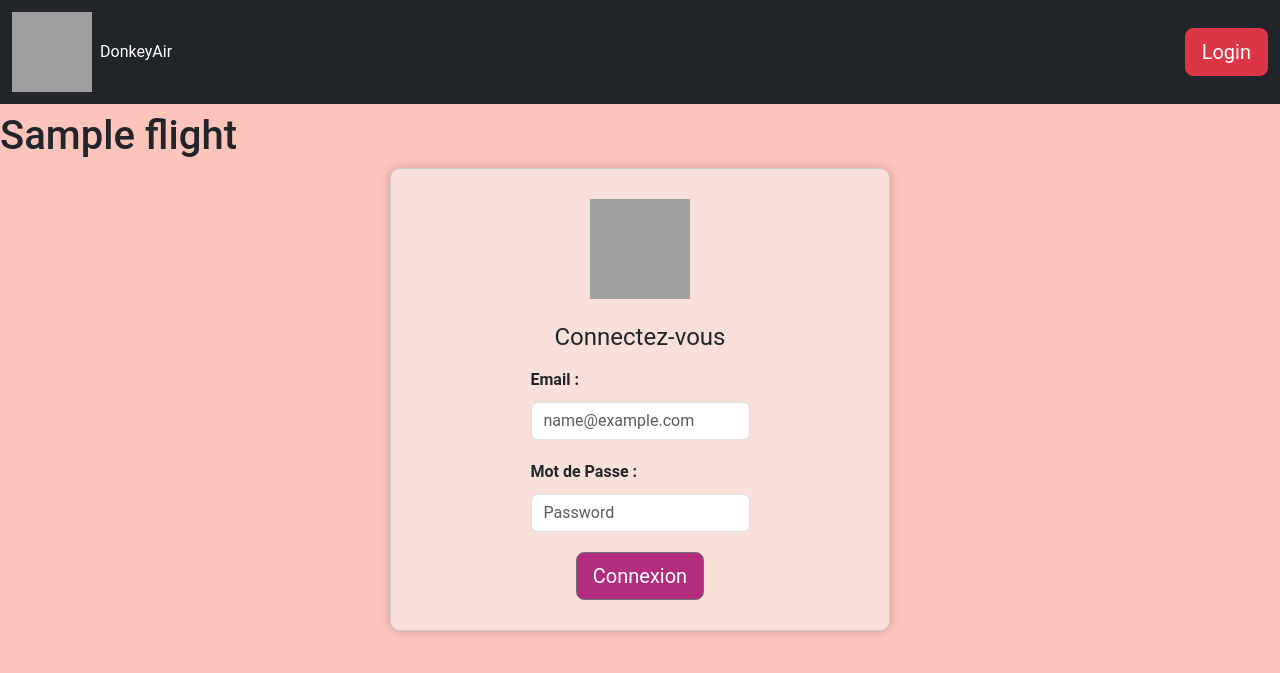
After one commit to MarinePayet/DonkeyAir, a PHP site: template View/user/login.html.php in a window 1280 px wide. The commit adds this page. Shown: the top 673 px of the page. Run offline with PHP 8.4, Linux system fonts and the light colour scheme; the template is opened without the code that fills it: most values are stand-ins (such as "Sample title", 1, 10 or a date in 2020); grey boxes are pictures that could not be loaded.

Commit message:
ok connexion

```diff
--- a/View/header.html.php
+++ b/View/header.html.php
@@ -5,8 +5,44 @@
     <meta http-equiv="X-UA-Compatible" content="IE=edge">
     <meta name="viewport" content="width=device-width, initial-scale=1.0">
     <link href="https://cdn.jsdelivr.net/npm/bootstrap@5.3.0-alpha3/dist/css/bootstrap.min.css" rel="stylesheet" integrity="sha384-KK94CHFLLe+nY2dmCWGMq91rCGa5gtU4mk92HdvYe+M/SXH301p5ILy+dN9+nJOZ" crossorigin="anonymous">
+    <link rel="stylesheet" href="style.css">
+    <link rel="shortcut icon" href="myphp/img/DONKEY AIR.svg" type="image/x-icon">
     <title><?php echo $flight; ?></title>
 </head>
+<nav class="p-1 mb-2 bg-dark text-white">
+
+        <div class="d-flex">
+            <div class="p-2">
+            <a class="navbar-brand" href="homepage.php"><img src="myphp/img/DONKEY AIR.svg" alt="Logo" width="80" height="80"></a></div>
+            <div class="align-self-center">DonkeyAir</div>
+            <div class="p-2 flex-grow-1">
+            <p class="fw-bold"></p>
+            </div>
+
+            <?php
+    session_start();
+    if(empty($_SESSION['name'])){
+        ?><div class="align-self-center">
+                <div class="p-2"><a class="btn btn-danger btn-lg" href="login.php" role="button">Login</a></div>
+            </div> <?php
+    } else {
+
+
+        ?>
+        <div class="align-self-center">
+            <div class="p-2">
+                <?php echo "Coucou " . $_SESSION['name'];?>
+                <a class="btn btn-secondary btn-lg" href="history.php" role="button">Historique</a>
+                <a class="btn btn-secondary btn-lg" href="logout.php" role="button">Log out</a>
+            </div>
+        </div>
+    <?php } ?>
+
+
+
+
+        </div>
+    </nav>
 <body>
 
     <h1><?php echo $flight; ?></h1>
--- /dev/null
+++ b/View/style.css
@@ -0,0 +1,242 @@
+body {
+    background-color: rgb(252, 196, 186);
+
+    font-family: 'Roboto', sans-serif;
+
+}
+
+h2{
+    text-align: center;
+}
+
+.container {
+    display: flex;
+    justify-content: center;
+    align-items: center;
+}
+
+.form-box {
+    width: 100%;
+    max-width: 500px;
+    margin: 0 auto;
+    background-color: #f8f8f88b;
+    padding: 30px;
+    border-radius: 10px;
+
+  }
+
+.form-pax {
+    margin-bottom: 20px;
+  }
+
+
+form {
+    display: flex;
+    flex-direction: column;
+    align-items: center;
+    max-width: 500px;
+    margin: 0 auto;
+  }
+
+  .form-pax {
+    display: flex;
+    flex-direction: column;
+    margin-bottom: 20px;
+    width: 100%;
+  }
+
+  label {
+    font-weight: bold;
+    margin-bottom: 10px;
+  }
+
+  input, select {
+    padding: 10px;
+    border: 1px solid #ccc;
+    border-radius: 5px;
+    width: 100%;
+  }
+
+  .radio-pax{
+    display: flex;
+    flex-direction: row;
+    justify-content: space-between;
+    width: 100%;
+  }
+
+  input[type="radio"] {
+    margin-right: 5px;
+  }
+
+  input[type="submit"] {
+    background-color: #b22d7d;
+    color: white;
+    border: none;
+    border-radius: 5px;
+    padding: 10px;
+    margin-top: 20px;
+    cursor: pointer;
+  }
+
+  input[type="submit"]:hover {
+    background-color: #b22d7d;
+  }
+
+  @media (max-width: 600px) {
+    form {
+      max-width: 100%;
+    }
+  }
+
+
+
+.btn-custom {
+
+    background-color: #b22d7d;
+    color: white;
+
+}
+.container-lg{
+
+  background-color: #f8f8f88b;
+  border-radius: 10px;
+  width: 100%;
+  max-width: 1000px;
+  margin: 0 auto;
+
+  padding: 30px;
+  box-shadow: 0 0 10px rgba(0, 0, 0, 0.2);
+}
+
+.table-responsive{
+
+    background-color: #f8f8f88b;
+    border-radius: 10px;
+    box-shadow: 0 0 10px rgba(0, 0, 0, 0.2);
+}
+.sticky-bar {
+  position: fixed;
+  bottom: 0;
+  width: 100%;
+  background-color: #f8f8f88b;
+  padding: 2px;
+  display: flex;
+  justify-content: space-between;
+
+}
+
+.sticky-bar .total {
+  font-weight: bold;
+}
+
+.sticky-bar .btn-option {
+  background-color: #b22d7d;
+  color: white;
+  padding: 10px 20px;
+  border: none;
+  border-radius: 4px;
+  cursor: pointer;
+}
+.btn-option {
+  background-color: #b22d7d;
+  color: white;
+  padding: 10px 20px;
+  border: none;
+  border-radius: 4px;
+  cursor: pointer;
+}
+
+.sticky-bar .btn-option:hover {
+  background-color: #8e3992;
+}
+.text-uppercase{
+  color: #121212;
+  text-align: center;
+
+}
+/* OPTIONS */
+
+  /* boîte centrale */
+  .optionbox {
+    display: flex;
+    flex-direction: column;
+    align-items: center;
+    justify-content: center;
+
+  }
+
+  .optionbox, h2{
+    margin: 40px;
+
+  }
+
+  form {
+    display: flex;
+    flex-direction: column;
+    align-items: center;
+    width: 100%;
+    max-width: 800px;
+    padding: 20px;
+    border: 1px solid #ccc;
+    border-radius: 10px;
+    background-color: #f8f8f88b;
+    box-shadow: 0 0 10px rgba(0, 0, 0, 0.2);
+  }
+
+
+.div-recap{
+
+  display: flex;
+  justify-content: space-around;
+  padding: 10px;
+
+}
+
+.div-recap-dedans{
+  background-color: white;
+  width: 500px;
+  border-radius: 17px;
+  padding: 10px;
+}
+
+.div-info{
+  border-bottom-style: solid;
+  border-top-style: solid;
+  padding: 10px;
+}
+.div-info-vol{
+  border-bottom-style: solid;
+  padding-top: 10px;
+}
+
+.div-booking-dedans{
+  background-color: white;
+  width: 500px;
+  border-radius: 17px;
+  padding: 10px;
+  display: flex;
+  justify-content: space-around;
+}
+
+.div-booking-go{
+
+  display: flex;
+  justify-content: space-around;
+  padding: 10px;
+
+}
+.date-grisee {
+  color: gray;
+}
+
+.h5-date {
+  display: flex;
+  flex-direction: column;
+  justify-content: center;
+  align-items: center;
+}
+
+.contour-flight{
+  border-style: solid;
+  border-color: #b22d7d;
+}
--- /dev/null
+++ b/View/user/login.html.php
@@ -0,0 +1,22 @@
+
+<main class="form-signin m-auto w-80 container">
+    <form class=" form-pax form-box "  method="POST" >
+        <img class="mb-4" src="../assets/img/DONKEY_AIR.svg" alt="logo" width="100" height="100">
+        <h4 class=" mb-3 fw-normal"> Connectez-vous</h4>
+
+        <div class="form-pax w-50">
+            <label for="nom">Email :</label>
+            <input type="email" class="form-control" id="floatingInput" placeholder="name@example.com" name="email">
+        </div>
+
+        <div class="form-pax w-50">
+            <label for="nom">Mot de Passe :</label>
+            <input type="password" class="form-control" id="floatingPassword" placeholder="Password" name="password">
+        </div>
+
+        <div>
+
+            <button class="btn btn-lg btn-secondary btn-custom" id="submit" value ="LOGIN" type="submit">Connexion</button>
+        </div>
+    </form>
+</main>
--- a/config/constant.php
+++ b/config/constant.php
@@ -6,5 +6,7 @@ define('DB_PASS','');
 
 define('DB_TABLE_FLIGHTS', 'flights');
 define('DB_TABLE_AIRPORT', 'airports');
+define('DB_TABLE_USER', 'users');
+
 
 define('BASE_PATH', '/Users/marinepayet/Documents/1.1_DonkeySchool/DonkeyAir');
--- a/config/model.php
+++ b/config/model.php
@@ -2,3 +2,4 @@
 
 include BASE_PATH . '/Model/Flight.php';
 include BASE_PATH . '/Model/Airport.php';
+include BASE_PATH . '/Model/User.php';
--- a/config/repositories.php
+++ b/config/repositories.php
@@ -3,3 +3,4 @@
 include BASE_PATH .'/Repository/ParentRepository.php';
 include BASE_PATH .'/Repository/FlightRepository.php';
 include BASE_PATH. '/Repository/AirportRepository.php';
+include BASE_PATH. '/Repository/UserRepository.php';
```
Also changed, not shown: Controller/UserController.php (added, +46 -0 lines), Model/User.php (added, +37 -0 lines), Repository/UserRepository.php (added, +72 -0 lines), assets/img/DONKEY_AIR.svg (renamed from assets/img/DONKEY AIR.svg).
